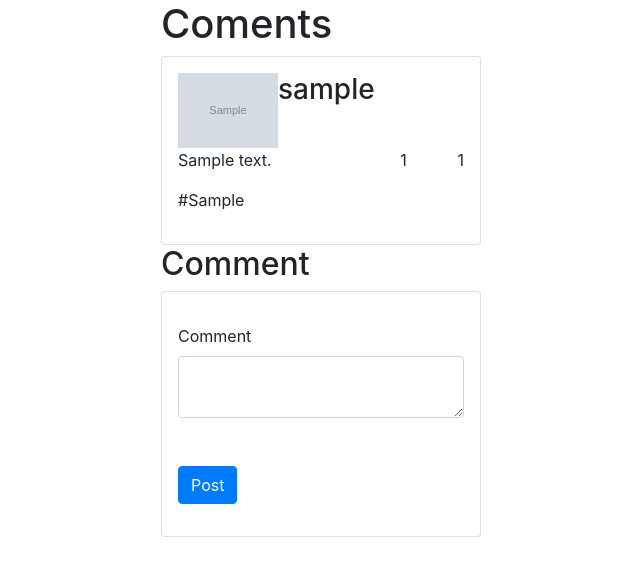
After one commit to ivanWib/matoor, a PHP site: page /comment.php?id=1 in a window 1280 px wide. The commit adds this page. Shown: the top 576 px of the page, without its empty margins (159-799 px from the left). Run offline with PHP 8.4, Linux system fonts and the light colour scheme; tables that the repository leaves empty hold one stand-in row (values such as "Sample post"); grey boxes marked "Sample" are stand-in pictures; some libraries are stand-ins or nearby versions.

Commit message:
Add Comment System
Co-authored-by: Steve Christian <stevgamz@users.noreply.github.com>
Co-authored-by: Jef <Ajeppp@users.noreply.github.com>

```diff
--- /dev/null
+++ b/comment.php
@@ -0,0 +1,91 @@
+<?php
+session_start();
+require 'utilities.php';
+
+if (isset($_POST["comment"])) {
+    if (comment($_POST) > 0) {
+        echo "<script>
+                alert('Data telah ditambahkan');
+                document.location.href = 'index.php';
+            </script>";
+    } else {
+        echo mysqli_error($connect);
+    }
+}
+$id = $_GET["id"];
+$add = query("SELECT * FROM posts WHERE id_post = $id");
+$user = query("SELECT * FROM users WHERE id_user = " . $add[0]["id_user"]);
+$like = query("SELECT COUNT(id_user) 'likes' FROM likes_post WHERE id_post = " . $add[0]["id_post"]);
+$jumlahcom = query("SELECT COUNT(id_comment) 'jumlahcom' FROM comments WHERE id_post = " . $add[0]["id_post"]);
+?>
+
+<!DOCTYPE html>
+<html lang="en">
+
+<head>
+    <meta charset="UTF-8">
+    <meta http-equiv="X-UA-Compatible" content="IE=edge">
+    <meta name="viewport" content="width=device-width, initial-scale=1.0">
+    <link rel="stylesheet" href="https://cdn.jsdelivr.net/npm/bootstrap@4.4.1/dist/css/bootstrap.min.css" integrity="sha384-Vkoo8x4CGsO3+Hhxv8T/Q5PaXtkKtu6ug5TOeNV6gBiFeWPGFN9MuhOf23Q9Ifjh" crossorigin="anonymous">
+    <title>Comment</title>
+</head>
+
+<body>
+    <div class="d-flex flex-column align-items-center">
+        <div id="post" class="w-50">
+            <h1>Coments</h1>
+            <div class="d-flex flex-column gap-2">
+                <div class="d-flex flex-row gap-2">
+                    <div class="card w-50 p-3">
+                        <div class="d-flex">
+                            <img src="foto/<?= $user[0]["foto"] ?>" alt="foto" width="100" />
+                            <div class="d-flex justify-content-center">
+                                <h3><?= $user[0]["username"] ?></h3>
+                            </div>
+                        </div>
+                        <div class="d-flex justify-content-space-between">
+                            <div class="w-75">
+                                <p><?= $add[0]["content"]; ?></p>
+                                <p>#<?= $add[0]["category"]; ?></p>
+                            </div>
+                            <div class="w-25 d-flex flex-column align-items-end">
+                                <iconify-icon icon="fontisto:like" width="30" height="30"></iconify-icon>
+                                <p><?= $like[0]["likes"] ?></p>
+                            </div>
+                            <div class="w-25 d-flex flex-column align-items-end">
+                                <iconify-icon icon="heroicons:chat-bubble-oval-left-ellipsis-solid" width="30" height="30">
+                                </iconify-icon>
+                                <p><?= $jumlahcom[0]["jumlahcom"] ?></p>
+                            </div>
+                        </div>
+                    </div>
+                </div>
+            </div>
+        </div>
+        <div class="w-50">
+            <div class="justify-content-center">
+                <h2 class="text-capitalize">Comment</h2>
+            </div>
+            <div class="card w-50">
+                <form action="" method="post">
+                    <input type="hidden" name="id" value="<?= $id ?>">
+                    <div class="form-group mt-3 p-3">
+                        <label for="nama-content">Comment</label>
+                        <textarea class="form-control" name="content"></textarea>
+                    </div>
+                    <div class="form-group p-3">
+                        <button type="submit" class="btn btn-primary" name="comment">Post</button>
+                    </div>
+                </form>
+            </div>
+        </div>
+    </div>
+
+    <script src="https://code.iconify.design/iconify-icon/1.0.1/iconify-icon.min.js"></script>
+    <script src="https://cdn.jsdelivr.net/npm/@popperjs/core@2.11.6/dist/umd/popper.min.js" integrity="sha384-oBqDVmMz9ATKxIep9tiCxS/Z9fNfEXiDAYTujMAeBAsjFuCZSmKbSSUnQlmh/jp3" crossorigin="anonymous">
+    </script>
+    <script src="https://cdn.jsdelivr.net/npm/bootstrap@5.2.2/dist/js/bootstrap.min.js" integrity="sha384-IDwe1+LCz02ROU9k972gdyvl+AESN10+x7tBKgc9I5HFtuNz0wWnPclzo6p9vxnk" crossorigin="anonymous">
+    </script>
+</body>
+
+</html>
--- a/post.php
+++ b/post.php
@@ -3,7 +3,6 @@ session_start();
 require_once 'utilities.php';
 
 if (isset($_POST["post"])) {
-
     if (postingan($_POST) > 0) {
         echo "<script>
                 alert('Data telah ditambahkan');
@@ -30,7 +29,7 @@ if (isset($_POST["post"])) {
 
 <body>
     <div class="justify-content-center">
-        <h2>Post</h2>
+        <h2 class="text-capitalize">Post</h2>
     </div>
     <div class="container">
         <form action="" method="post">
@@ -45,7 +44,6 @@ if (isset($_POST["post"])) {
                     <option value="c#">C#</option>
                 </select>
             </div>
-
             <div class="form-group mt-3">
                 <label for="nama-content">Comment</label>
                 <textarea class="form-control" name="content"></textarea>
--- a/utilities.php
+++ b/utilities.php
@@ -52,7 +52,7 @@ function postingan($add)
 
     $id_user = $_SESSION["id_user"];
 
-    $query = "INSERT INTO posts VALUES ('', '$id_user', '$category', '$content', '')";
+    $query = "INSERT INTO posts VALUES ('', '$id_user', '$category', '$content')";
 
     mysqli_query($connect, $query);
 
@@ -174,3 +174,28 @@ function trend_post()
     }
     return $rows;
 }
+
+function comment($add)
+{
+    global $connect;
+    $id_user = $_SESSION["id_user"];
+    $id_post = $add["id"];
+    $comment = htmlspecialchars($add["content"]);
+    $query = "INSERT INTO comments VALUES ('', '$id_post', '$id_user', '$comment')";
+    mysqli_query($connect, $query);
+    return mysqli_affected_rows($connect);
+}
+// function postingan($add)
+// {
+//     global $connect;
+//     $category = htmlspecialchars($add["category"]);
+//     $content = htmlspecialchars($add["content"]);
+
+//     $id_user = $_SESSION["id_user"];
+
+//     $query = "INSERT INTO posts VALUES ('', '$id_user', '$category', '$content')";
+
+//     mysqli_query($connect, $query);
+
+//     return mysqli_affected_rows($connect);
+// }
```
Also changed, not shown: database.sql (+28 -22 lines), index.php (+14 -12 lines), like.php (+4 -22 lines).
